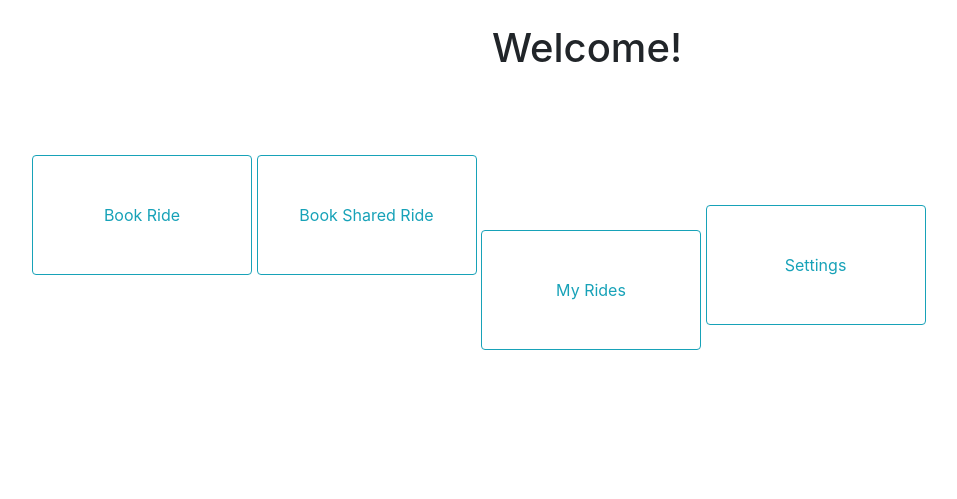
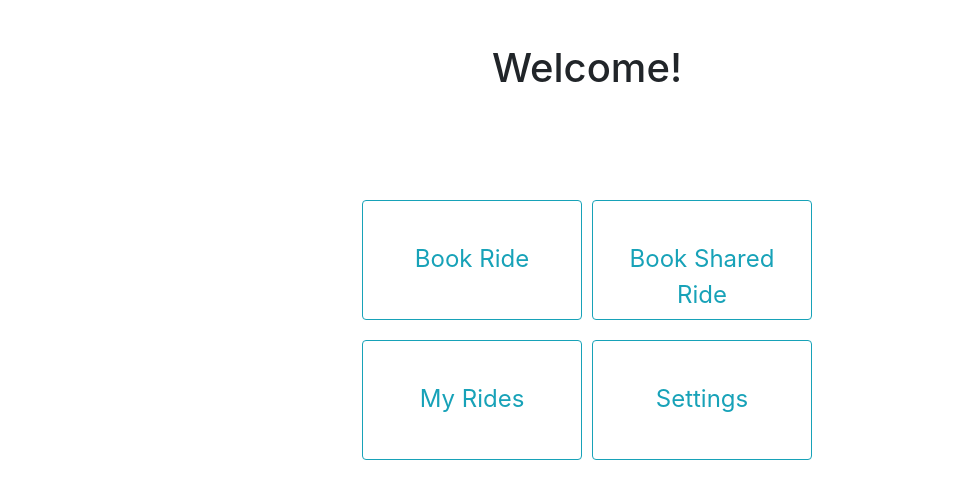
Before and after one commit to Li-Pin/CSC1008, a Flask app: page /home in a window 1280 px wide. Shown: the top 499 px of the page, without its empty margins (53-1010 px from the left). Run offline with Flask 2, Linux system fonts and the light colour scheme.

Commit message:
homepage css

```diff
--- a/Website/static/styles.css
+++ b/Website/static/styles.css
@@ -39,28 +39,50 @@
     margin-left: 355px;
 }
 
-#homepage{
+#welcome{
+    margin-top: 20px;
+}
+
+.col-sm-12 {
+    display: flex;
+    align-items: center;
+    justify-content: center;
+    padding-top: 100px;
 
 }
 
 #bookride{
     width: 220px;
     height: 120px;
+    margin-right: 10px;
+    padding-top: 40px;
+    text-align: center;
+    font-size: 1.5em;
 }
 
 #booksharedride{
     width: 220px;
     height: 120px;
+    padding-top: 40px;
+    text-align: center;
+    font-size: 1.5em;
 }
 
 #myrides{
     width: 220px;
     height: 120px;
-    margin-top: 150px;
+    margin-right: 10px;
+    margin-top: -90px;
+    padding-top: 40px;
+    text-align: center;
+    font-size: 1.5em;
 }
 
 #settings{
     width: 220px;
     height: 120px;
-    margin-top: 100px;
+    padding-top: 40px;
+    margin-top: -90px;
+    text-align: center;
+    font-size: 1.5em;
 }
--- a/Website/templates/home.html
+++ b/Website/templates/home.html
@@ -1,15 +1,26 @@
 {% extends 'base.html' %}
 
 {% block content %}
-    <div align="center">
+    <div id="welcome" align="center">
         <h1>Welcome!</h1>
     </div>
-    <div id="homepage">
-        <button id="bookride" type="submit" class="btn btn-outline-info" onclick="/bookride">Book Ride</button>
-        <button id="booksharedride" type="submit" class="btn btn-outline-info" onclick="/booksharedride">Book Shared Ride</button>
-        <button id="myrides" type="submit" class="btn btn-outline-info" onclick="/myrides">My Rides</button>
-        <button id="settings" type="submit" class="btn btn-outline-info" onclick="/settings">Settings</button>
+    <div id="homepage" class="row">
+    <div class="col-sm-12" style="margin-bottom: 10px;">
+        <div class="pull-left">
+            <a href="/bookride" id="bookride" class="btn btn-outline-info">Book Ride</a>
+        </div>
+        <div class="">
+            <a href="/booksharedride" id="booksharedride" class="btn btn-outline-info">Book Shared Ride</a>
+        </div>
+    </div>
+    <div class="col-sm-12">
+        <div class="pull-left">
+            <a href="/myrides" id="myrides" class="btn btn-outline-info">My Rides</a>
+        </div>
+        <div class="">
+            <a href="/settings" id="settings" class="btn btn-outline-info">Settings</a>
+        </div>
+    </div>
     </div>
 
-
 {% endblock %}
```
